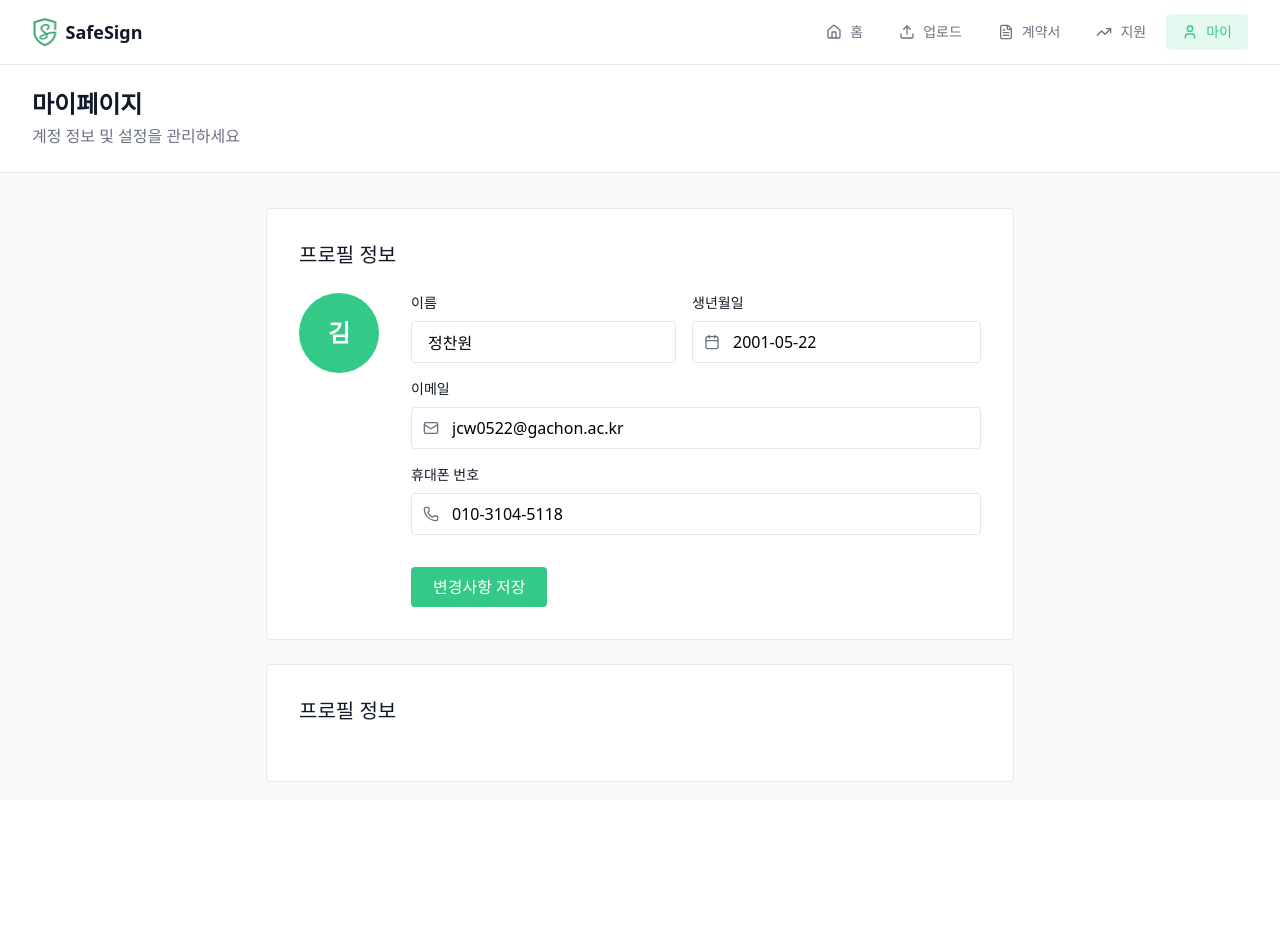
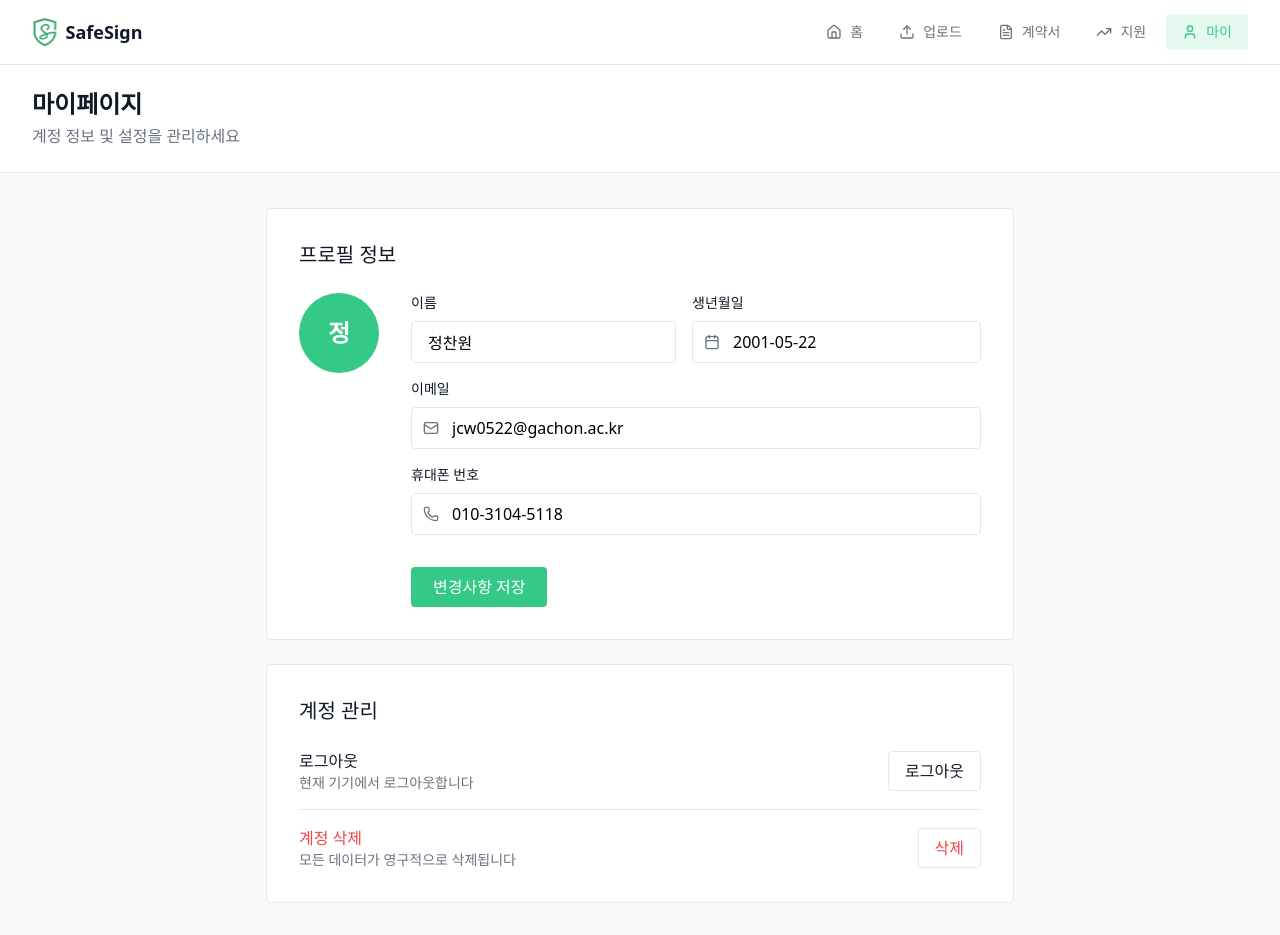
Before and after one commit to SafeSignProject/safeSign-frontend, a React (Vite) app: page /my in a window 1280 px wide. Before the commit the page ends 800 px from the top, so only its background shows below. Built offline with nearby package versions, Linux system fonts and the light colour scheme; a web font is replaced by a local one.

Commit message:
feat: 계정 관리 UI 구현

```diff
--- a/src/components/auth/SignupInputSection.tsx
+++ b/src/components/auth/SignupInputSection.tsx
@@ -100,7 +100,7 @@ const SignupInputSection = () => {
         type='submit'
         label='가입하기'
         disabled={!isValid || !isAgree}
-        className='bg-primary h-12.5 w-full leading-6 font-medium text-white hover:brightness-90 active:brightness-80 disabled:brightness-75'
+        className='bg-primary h-12.5 w-full leading-6 font-medium text-white hover:brightness-90 active:brightness-80'
       />
     </form>
   );
--- a/src/components/common/Button.tsx
+++ b/src/components/common/Button.tsx
@@ -16,7 +16,7 @@ const Button = ({ label, type, className, icon, onClick, disabled = false }: But
       type={type}
       disabled={disabled}
       className={cn(
-        'flex items-center justify-center gap-2 rounded-sm px-4 py-2 leading-5 transition outline-none',
+        'flex items-center justify-center gap-2 rounded-sm bg-white px-4 py-2 leading-5 transition outline-none disabled:brightness-75',
         className,
       )}
       onClick={onClick}
--- a/src/components/modal/LoginModal.tsx
+++ b/src/components/modal/LoginModal.tsx
@@ -107,7 +107,7 @@ const LoginModal = ({ onClose }: LoginModalProps) => {
               type='submit'
               label='가입하기'
               disabled={!isValid}
-              className='bg-primary h-11.5 w-full leading-6 font-medium text-white hover:brightness-90 active:brightness-80 disabled:brightness-75'
+              className='bg-primary h-11.5 w-full leading-6 font-medium text-white hover:brightness-90 active:brightness-80'
             />
           </div>
         </form>
--- a/src/components/my/AccountManagement.tsx
+++ b/src/components/my/AccountManagement.tsx
@@ -1,7 +1,50 @@
+import { Button } from '@/components/common';
+import { showToast } from '@/utils/toast';
+import { useNavigate } from 'react-router-dom';
+
 const AccountManagement = () => {
+  const navigate = useNavigate();
+
+  const handleLogout = () => {
+    navigate('/login');
+    showToast.success('로그아웃되었습니다');
+  };
+
+  const handleAccountDelete = () => {
+    navigate('/signup');
+    showToast.success('계정이 삭제되었습니다');
+  };
+
   return (
-    <section className='border-light-gray rounded-sm border bg-white p-8'>
-      <h3 className='text-dark mb-6 text-left text-xl leading-7 font-medium'>프로필 정보</h3>
+    <section className='border-light-gray mb-8 rounded-sm border bg-white p-8'>
+      <h3 className='text-dark mb-6 text-left text-xl leading-7 font-medium'>계정 관리</h3>
+      <div className='flex items-center justify-between'>
+        <div>
+          <h5 className='text-dark leading-6 font-medium'>로그아웃</h5>
+          <p className='text-dark-gray text-sm'>현재 기기에서 로그아웃합니다</p>
+        </div>
+        <Button
+          type='button'
+          label='로그아웃'
+          className='border-light-gray text-dark h-10 border hover:brightness-90 active:brightness-80'
+          onClick={handleLogout}
+        />
+      </div>
+
+      <div className='my-4 h-px flex-1 bg-[#E5E7EB]' />
+
+      <div className='flex items-center justify-between'>
+        <div>
+          <h5 className='leading-6 font-medium text-[#EF4444]'>계정 삭제</h5>
+          <p className='text-dark-gray text-sm'>모든 데이터가 영구적으로 삭제됩니다</p>
+        </div>
+        <Button
+          type='button'
+          label='삭제'
+          className='h-10 border border-[#FEE2E2] text-[#EF4444] hover:bg-[#EF4444]/10 active:bg-[#EF4444]/20'
+          onClick={handleAccountDelete}
+        />
+      </div>
     </section>
   );
 };
--- a/src/components/my/ProfileInfo.tsx
+++ b/src/components/my/ProfileInfo.tsx
@@ -34,7 +34,7 @@ const ProfileInfo = () => {
       <h3 className='text-dark mb-6 text-left text-xl leading-7 font-medium'>프로필 정보</h3>
       <div className='flex gap-8'>
         <div className='bg-primary flex h-20 w-20 items-center justify-center rounded-full text-2xl leading-8 font-semibold text-white'>
-          김
+          정
         </div>
         <form className='space-y-4' onSubmit={handleSubmit(onSubmit)}>
           <div className='flex items-center gap-4'>
@@ -43,6 +43,7 @@ const ProfileInfo = () => {
               placeholder='홍길동'
               {...register('name')}
               error={errors.name?.message}
+              className='w-full'
             />
             <Input
               label='생년월일'
@@ -50,6 +51,7 @@ const ProfileInfo = () => {
               icon={<Calendar size={16} />}
               {...register('birth')}
               error={errors.birth?.message}
+              className='w-full'
             />
           </div>
           <Input
@@ -58,6 +60,7 @@ const ProfileInfo = () => {
             icon={<Mail size={16} />}
             {...register('email')}
             error={errors.email?.message}
+            className='w-full'
           />
           <Input
             label='휴대폰 번호'
@@ -65,12 +68,13 @@ const ProfileInfo = () => {
             icon={<Phone size={16} />}
             {...register('phone')}
             error={errors.phone?.message}
+            className='w-full'
           />
           <Button
             type='submit'
             label='변경사항 저장'
             disabled={!isValid}
-            className='bg-primary mt-8 h-10 px-5.5 font-medium text-white hover:brightness-90 active:brightness-80 disabled:brightness-75'
+            className='bg-primary mt-8 h-10 px-5.5 font-medium text-white hover:brightness-90 active:brightness-80'
           />
         </form>
       </div>
```
